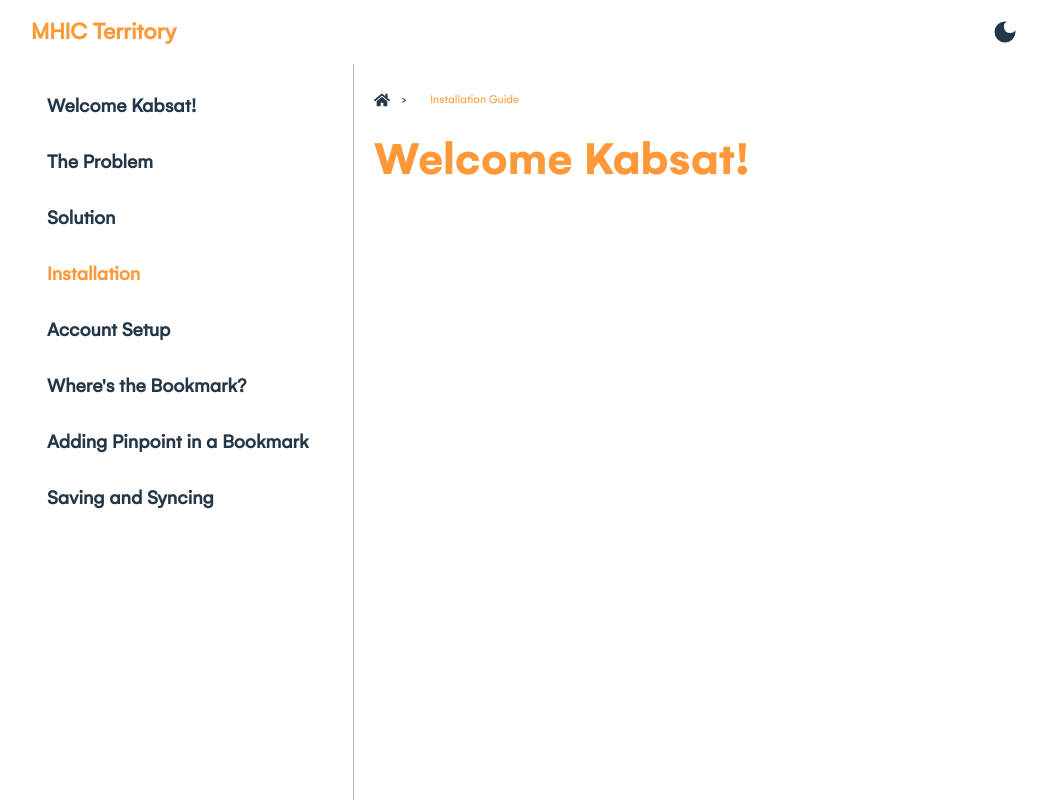
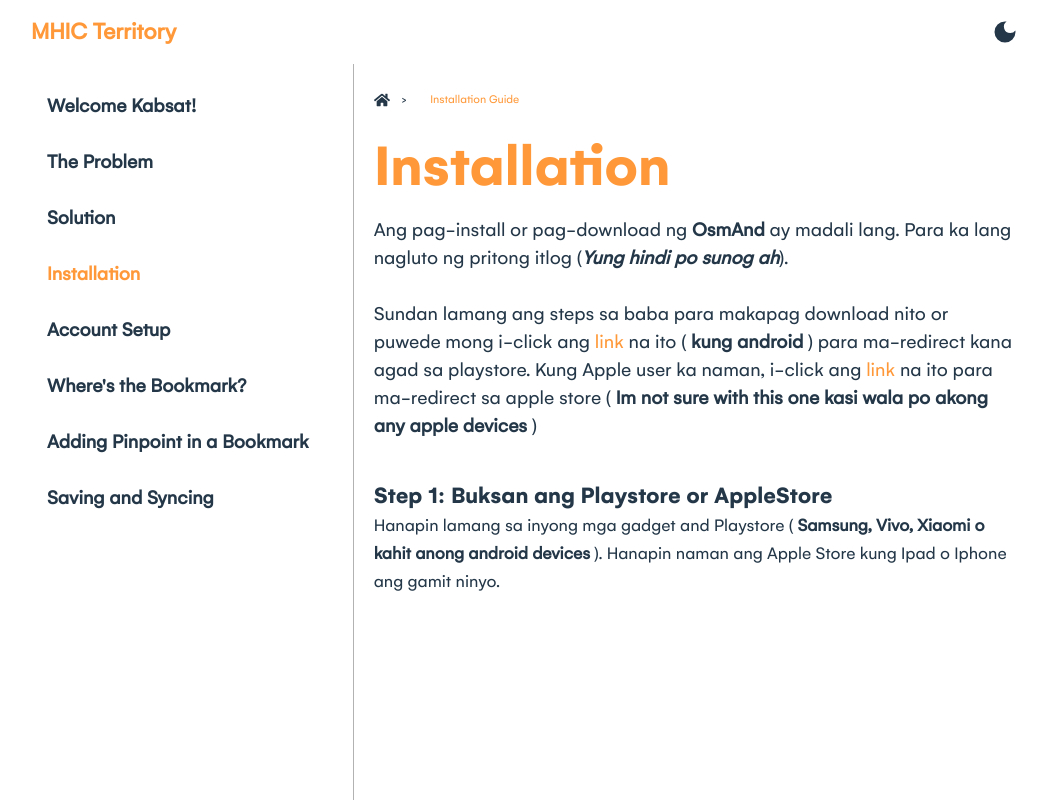
Before and after one commit to NighTzy-Godz/osmand-doc, a React (Vite) app in the folder client/: page /installation in a window 1280 px wide. Shown: the whole page, without its empty margins (115-1162 px from the left). Built offline with nearby package versions, Linux system fonts and the light colour scheme.

Commit message:
Initial Commit for Installation Guide

```diff
--- a/client/src/pages/Installation.tsx
+++ b/client/src/pages/Installation.tsx
@@ -1,13 +1,58 @@
 import React from "react";
 import CurrLocation from "../components/CurrLocation";
+import { Link } from "react-router-dom";
 
 function Installation() {
   return (
     <div>
       <CurrLocation location="Installation Guide" />
 
-      <div className="mb-5">
-        <h1 className="text-mainColor text-5xl">Welcome Kabsat!</h1>
+      <h1 className="mb-5 text-mainColor text-6xl">Installation</h1>
+
+      <p className="text-textColor text-xl mb-10">
+        Ang pag-install or pag-download ng{" "}
+        <span className="font-semibold">OsmAnd</span> ay madali lang. Para ka
+        lang nagluto ng pritong itlog (
+        <span className="font-semibold italic">Yung hindi po sunog ah</span>).
+        <br />
+        <br />
+        Sundan lamang ang steps sa baba para makapag download nito or puwede
+        mong i-click ang {""}
+        <Link
+          className="text-mainColor"
+          to="https://play.google.com/store/apps/details?id=net.osmand&pli=1"
+        >
+          link
+        </Link>{" "}
+        na ito ( <span className="font-semibold">kung android</span> ) para
+        ma-redirect kana agad sa playstore. Kung Apple user ka naman, i-click
+        ang{" "}
+        <Link
+          to="https://apps.apple.com/us/app/osmand-maps-travel-navigate/id934850257"
+          className="text-mainColor"
+        >
+          link
+        </Link>{" "}
+        na ito para ma-redirect sa apple store ({" "}
+        <span className="font-semibold">
+          Im not sure with this one kasi wala po akong any apple devices
+        </span>{" "}
+        )
+      </p>
+
+      <div className="mb-10">
+        <h3 className="text-textColor text-2xl font-semibold">
+          Step 1: Buksan ang Playstore or AppleStore
+        </h3>
+        <p className="text-textColor text-lg mb-5">
+          Hanapin lamang sa inyong mga gadget and Playstore ({" "}
+          <span className="font-semibold">
+            Samsung, Vivo, Xiaomi o kahit anong android devices
+          </span>{" "}
+          ). Hanapin naman ang Apple Store kung Ipad o Iphone ang gamit ninyo.
+        </p>
+
+        {/* <img src={NoSpaces} alt="" className="h-[600px]" /> */}
       </div>
     </div>
   );
```
